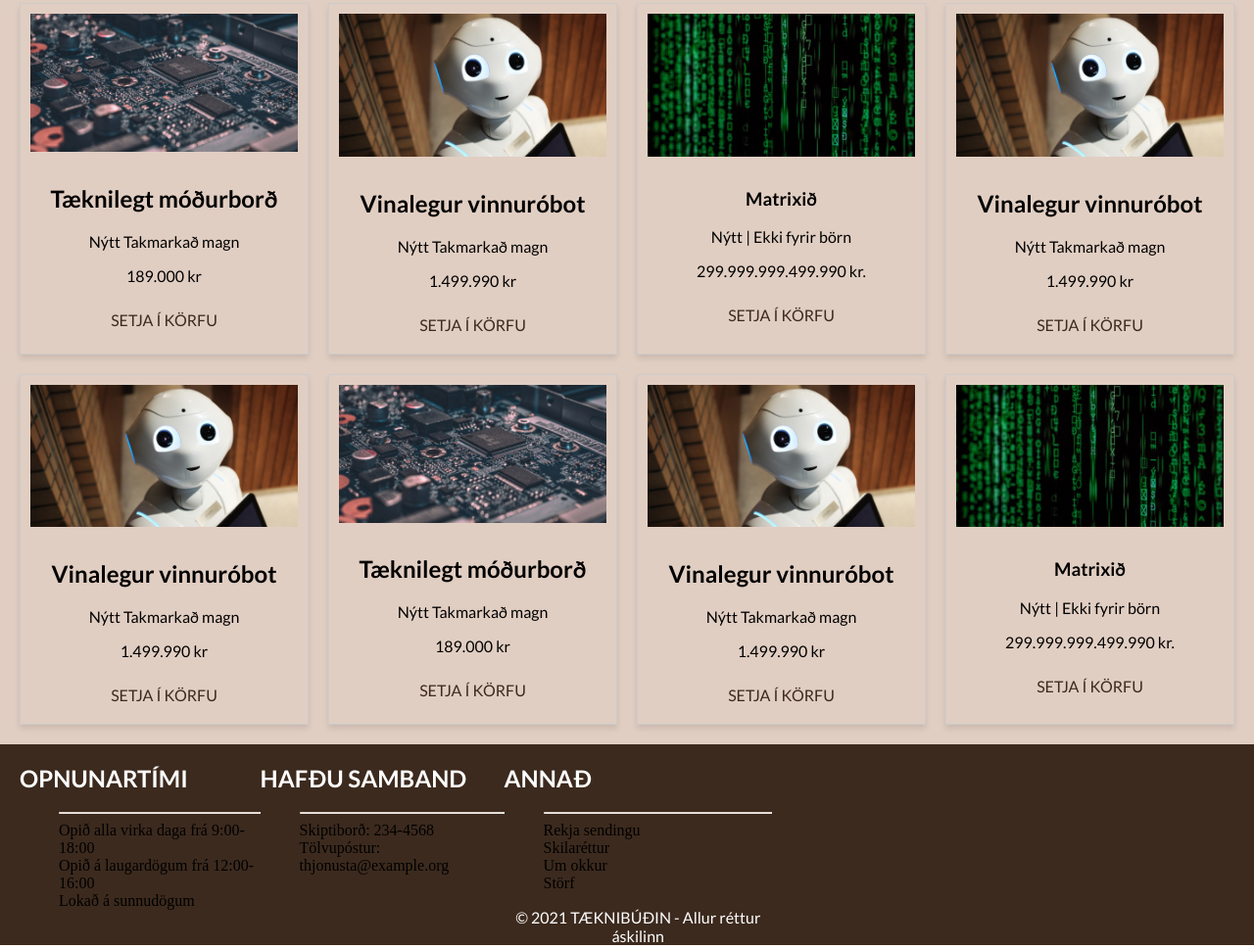
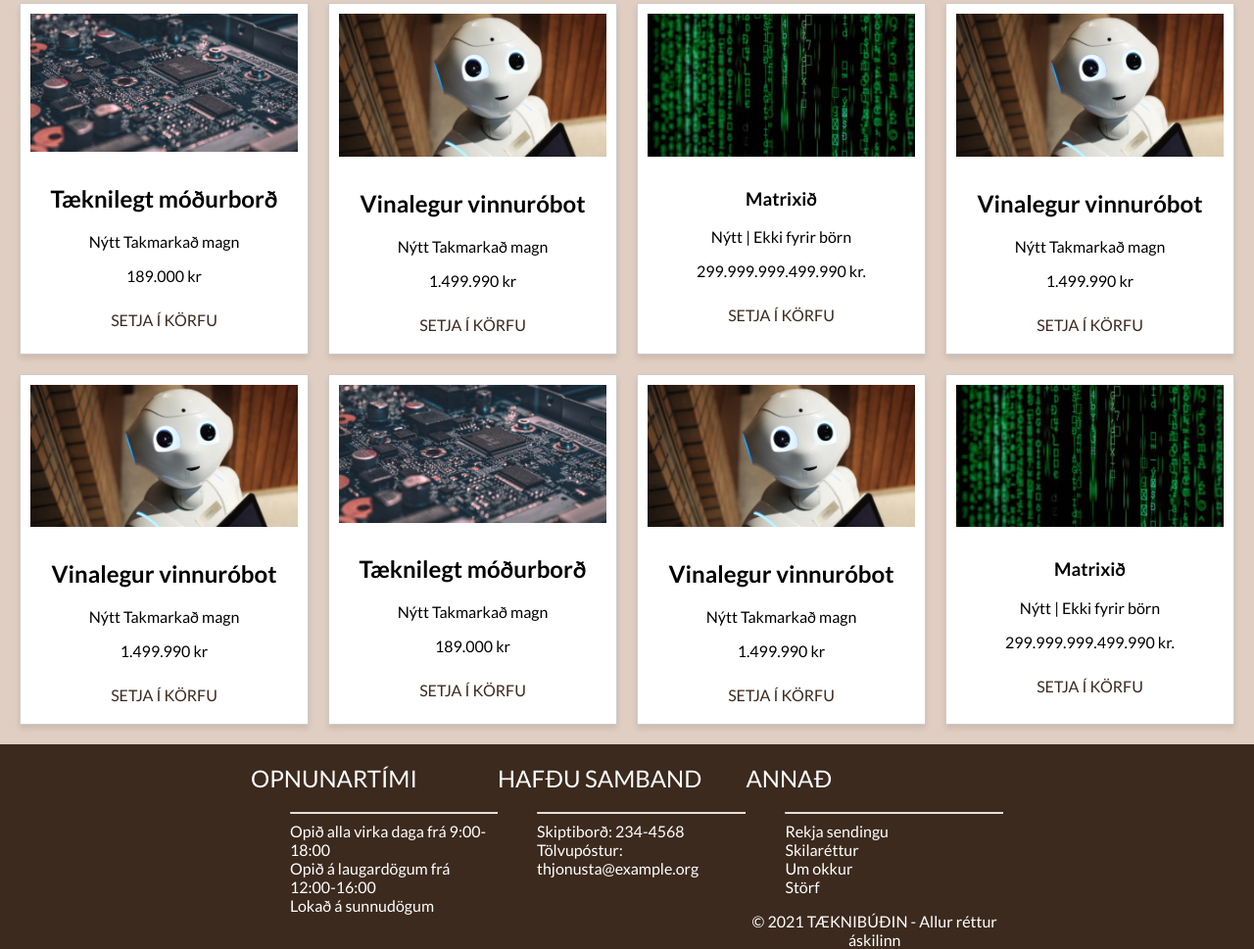
Before and after one commit to edilinga/hopurinn, a website: page vorulisti.html in a window 1280 px wide. Shown: the part 484-1453 px from the top of the page at 98% size. Drawn offline with Linux system fonts and the light colour scheme; a web font is replaced by a local one.

Commit message:
lagaði copyright i footer

```diff
--- a/styles/styles.css
+++ b/styles/styles.css
@@ -215,24 +215,26 @@ Nokkrar af nýjustu vörunum okkar kaflinn
 }
 
 
-/*Footer*/
 footer {
   background-color: #3C2A1E;
+  display: flex;
+  flex-direction: column;
+  justify-content: center;
+  align-items: center;
 }
 
 footer h2 {
   color: #FEFEFE;
   font-family: "Lato";
+  position: relative;
+  font-weight: 400;
 }
 
- footer .content p {
-    border-bottom: solid 2px #E1CEC2;
-    font-size: x-large;
- }
-
- footer ul {
-    list-style: none;
- }
+footer ul li {
+  color: #FFFFFF;
+  list-style-type: none;
+  font-family: "Lato";
+}
 
 footer .footer-copyright {
   text-align: center;
@@ -253,6 +255,7 @@ footer .footer-copyright {
   padding: 10px;
   text-align: center;
   box-shadow: 0 4px 6px rgba(0, 0, 0, 0.1);
+  background-color: #ffffff;
 }
 
 .item img {
```
Also changed, not shown: index.html (+1 -1 lines).
